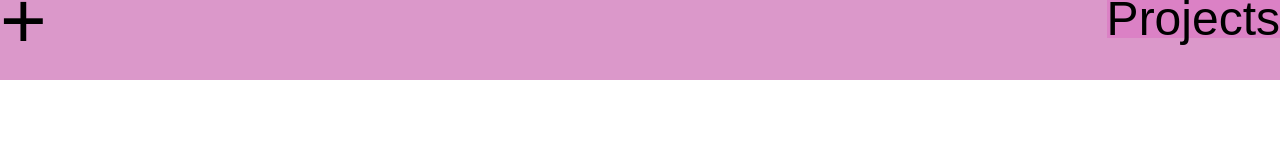
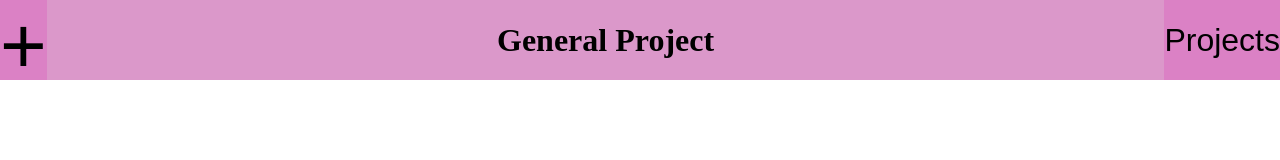
Before and after one commit to Irishallo/todolist, a website built with webpack: page dist/index.html in a window 1280 px wide. Built offline with nearby package versions, Linux system fonts and the light colour scheme.

Commit message:
worked on css for nav

```diff
--- a/src/index.js
+++ b/src/index.js
@@ -13,11 +13,15 @@ toDoDiv.setAttribute('id', 'tododiv');
 const addToDoBtn = document.createElement('button');
 addToDoBtn.innerText = '+';
 addToDoBtn.setAttribute('id', 'addtodobtn');
+const projectTitle = document.createElement('h1');
+projectTitle.innerText = 'General Project';
+projectTitle.setAttribute('id', 'projecttitle');
 const projectsBtn = document.createElement('button');
 projectsBtn.innerText = 'Projects';
 projectsBtn.setAttribute('id', 'projectsbtn');
 
 navBar.appendChild(addToDoBtn);
+navBar.appendChild(projectTitle);
 navBar.appendChild(projectsBtn);
 
 contentDiv.appendChild(navBar);
--- a/src/style.css
+++ b/src/style.css
@@ -5,30 +5,31 @@
 }
 
 nav {
-    width: 100vw;
-    height: 10vh;
     background-color: rgb(219, 152, 202);
-    /* margin-left: 20vw; */
+    display: flex;
+    justify-content: space-between;
 }
 
 #addtodobtn {
-    font-size: 5em;
-    line-height: 0.53em;
-    background-color: transparent;
+    background-color: rgb(219, 129, 197);
     border: transparent;
+    align-self: center;
+    height: 100%;
 }
 
 #projectsbtn {
-    font-size: 3em;
-    line-height: 0.8em;
     background-color: rgb(219, 129, 197);
     border: transparent;
-    float: right;
+    align-self: center;
+    height: 100%;
+}
+
+#projecttitle {
+    text-align: center;
+    align-self: center;
 }
 
 .checkmark {
-    width: 25px;
-    height: 25px;
     background-color: rgb(236, 40, 138);
     color: rgb(250, 250, 250);
 }
@@ -40,7 +41,6 @@ nav {
 
 td {
     border: none;
-    padding: 5px 15px;
 }
 
 .priority1 {
@@ -65,15 +65,45 @@ td {
 }
 
 #createtodo {
-    width: 80vw;
-    height: 60vh;
     background-color: rgb(241, 213, 234);
-    margin-left: 10vw;
-    margin-top: 10vh;
     box-shadow: 0 4px 8px 0 rgba(0, 0, 0, 0.2), 0 6px 20px 0 rgba(0, 0, 0, 0.19);
-    /* position: static;
-    top: calc(50vh - (height / 2)); */
 }
+
+@media only screen and (max-width: 600px) {
+    /* For tablets: */
+    nav {
+        width: 100vw;
+        height: 10vh;
+    }
+
+    #addtodobtn {
+        font-size: 10em;
+    }
+
+    #projectsbtn {
+        font-size: 3em;
+    }
+
+    #projecttitle {
+        font-size: 4.5em;
+    }
+
+    .checkmark {
+        width: 25px;
+        height: 25px;
+    }
+
+    td {
+        padding: 5px 15px;
+    }
+
+    #createtodo {
+        width: 80vw;
+        height: 60vh;
+        margin-left: 10vw;
+        margin-top: 10vh;
+    }
+  }
 
   @media only screen and (min-width: 600px) {
     /* For tablets: */
@@ -91,7 +121,14 @@ td {
 
     #addtodobtn {
         font-size: 5em;
-        line-height: 0.53em;
+    }
+
+    #projectsbtn {
+        font-size: 2em;
+    }
+
+    #projecttitle {
+        font-size: 2em;
     }
   }
 
@@ -111,6 +148,13 @@ td {
 
     #addtodobtn {
         font-size: 5em;
-        line-height: 0.53em;
+    }
+
+    #projectsbtn {
+        font-size: 2em;
+    }
+
+    #projecttitle {
+        font-size: 2em;
     }
   }
```
Also changed, not shown: dist/main.js.
